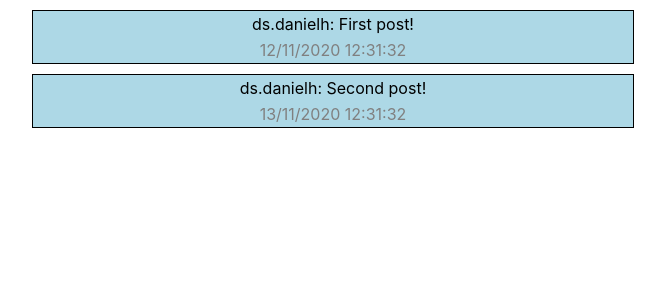
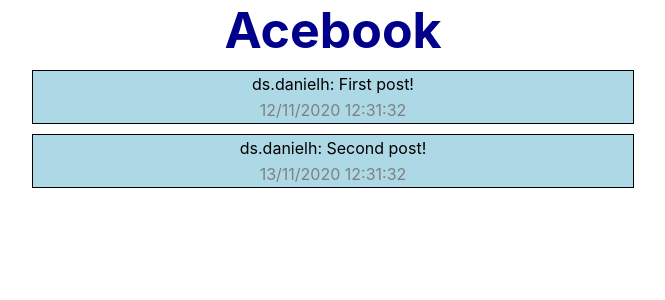
Before and after one commit to dan-holmes/AcebookFrontend, a React (Create React App) app: page / in a window 1280 px wide. Shown: the top 300 px of the page, without its empty margins (307-972 px from the left). Built offline with nearby package versions, Linux system fonts and the light colour scheme.

Commit message:
Add header.

```diff
--- a/src/App.css
+++ b/src/App.css
@@ -37,6 +37,12 @@
   }
 }
 
+.header {
+  font-size: 50px;
+  font-weight: bold;
+  color: darkblue;
+}
+
 .post {
   background-color: lightblue;
   border-style: solid;
--- a/src/App.js
+++ b/src/App.js
@@ -1,4 +1,5 @@
 import PostList from './PostList.js'
+import Header from './Header.js'
 import './App.css';
 
 let post1 = {
@@ -20,6 +21,7 @@ let posts = [post1, post2]
 function App() {
   return (
     <div className="App">
+      <Header />
       <PostList posts={posts} />
     </div>
   );
--- /dev/null
+++ b/src/Header.js
@@ -0,0 +1,13 @@
+import React from 'react';
+
+class Header extends React.Component {
+  render() {
+    return (
+      <div className="header">
+        <div class="logo">Acebook</div>
+      </div>
+    )
+  }
+}
+
+export default Header;
```
Also changed, not shown: 1 other file (tests, documents, lock files or other folders).
